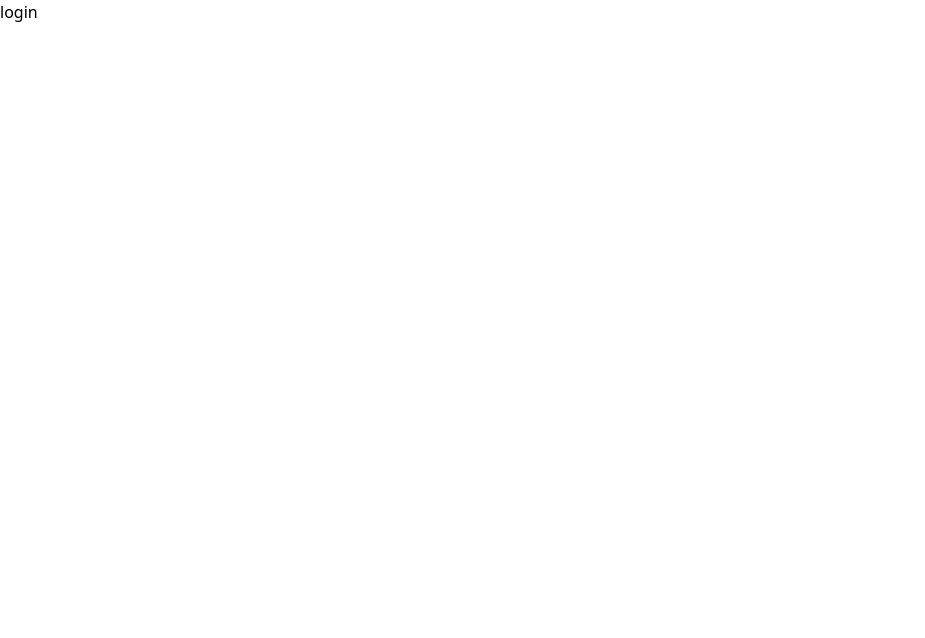
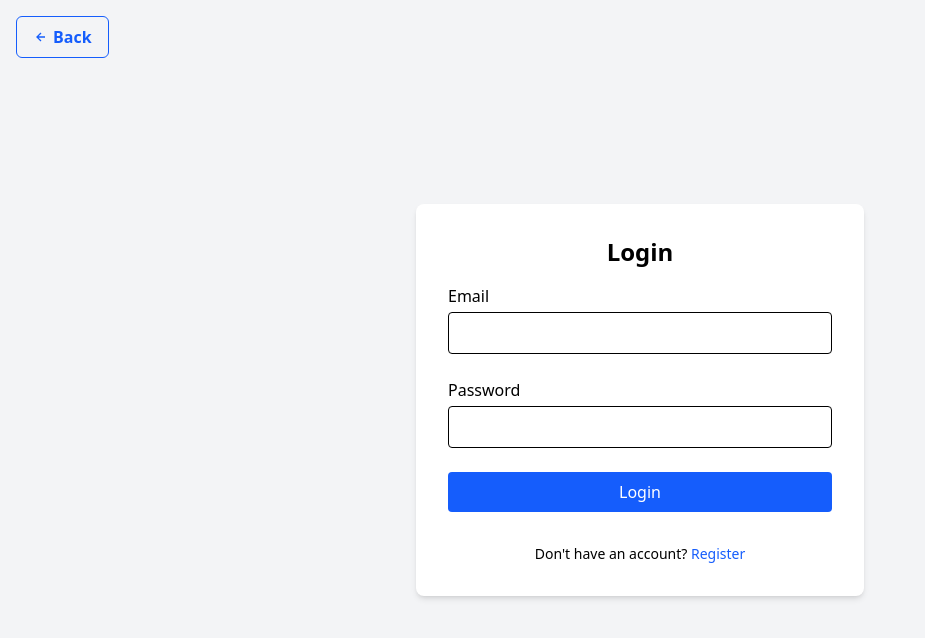
Before and after one commit to doodleEmon/courier-frontend, a Next.js app: page /login in a window 1280 px wide. Shown: the top 638 px of the page, without its empty margins (0-925 px from the left). Built offline with nearby package versions, Linux system fonts and the light colour scheme.

Commit message:
working on login and registration

```diff
--- a/src/app/(auth)/login/page.tsx
+++ b/src/app/(auth)/login/page.tsx
@@ -1,9 +1,79 @@
-import React from 'react'
+'use client'
+
+import Link from 'next/link'
+import React, { useState } from 'react'
+import { BiLeftArrowAlt } from 'react-icons/bi'
 
 export default function Login() {
+  const [form, setForm] = useState({ email: '', password: '' })
+  const [error, setError] = useState('')
+
+  const handleChange = (e: React.ChangeEvent<HTMLInputElement>) => {
+    setForm({ ...form, [e.target.name]: e.target.value })
+    setError('')
+  }
+
+  const handleSubmit = (e: React.FormEvent) => {
+    e.preventDefault()
+    if (!form.email || !form.password) {
+      setError('Please enter both email and password')
+      return
+    }
+    // Add your login logic here
+    alert('Logged in!\n' + JSON.stringify(form, null, 2))
+  }
+
   return (
-    <div>
-      login
+    <div className="min-h-screen flex items-center justify-center bg-gray-100 relative">
+      <Link
+        href="/"
+        className="fixed left-4 top-4 px-4 py-2 rounded-md border border-blue-600 text-blue-600 font-semibold hover:bg-blue-50 transition flex items-center gap-x-1"
+      >
+        <BiLeftArrowAlt /> Back
+      </Link>
+
+      <form
+        className="bg-white p-8 rounded-lg shadow-md w-full max-w-md space-y-6"
+        onSubmit={handleSubmit}
+        autoComplete="off"
+      >
+        <h2 className="text-2xl font-bold text-center mb-4">Login</h2>
+        <div>
+          <label className="block mb-1 font-medium">Email</label>
+          <input
+            type="email"
+            name="email"
+            value={form.email}
+            onChange={handleChange}
+            className="w-full border rounded px-3 py-2"
+            required
+          />
+        </div>
+        <div>
+          <label className="block mb-1 font-medium">Password</label>
+          <input
+            type="password"
+            name="password"
+            value={form.password}
+            onChange={handleChange}
+            className="w-full border rounded px-3 py-2"
+            required
+          />
+        </div>
+        {error && <p className="text-red-500 text-sm text-center">{error}</p>}
+        <button
+          type="submit"
+          className="w-full bg-blue-600 text-white py-2 rounded hover:bg-blue-700 transition"
+        >
+          Login
+        </button>
+        <div className="text-center text-sm mt-2">
+          <span>Don't have an account? </span>
+          <a href="/register" className="text-blue-600 hover:underline">
+            Register
+          </a>
+        </div>
+      </form>
     </div>
   )
 }
--- a/src/app/(auth)/register/page.tsx
+++ b/src/app/(auth)/register/page.tsx
@@ -179,6 +179,12 @@ export default function Register() {
                 >
                     Register
                 </button>
+                <div className="text-center text-sm mt-2">
+                    <span>Already have an account? </span>
+                    <a href="/login" className="text-blue-600 hover:underline">
+                        Login
+                    </a>
+                </div>
             </form>
         </div>
     )
--- /dev/null
+++ b/src/app/(main)/loading.tsx
@@ -0,0 +1,7 @@
+export default function Loading() {
+  return (
+    <div className="min-h-screen w-full flex items-center justify-center">
+      <p className="text-red-500 text-9xl">Loading...</p>
+    </div>
+  )
+}
```
